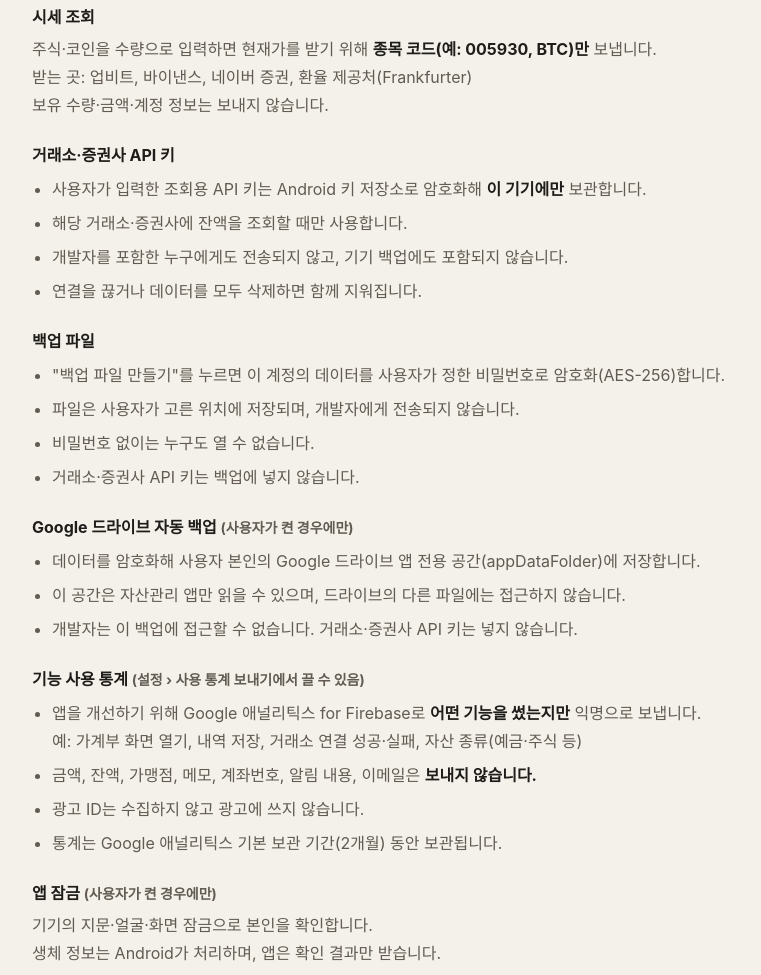
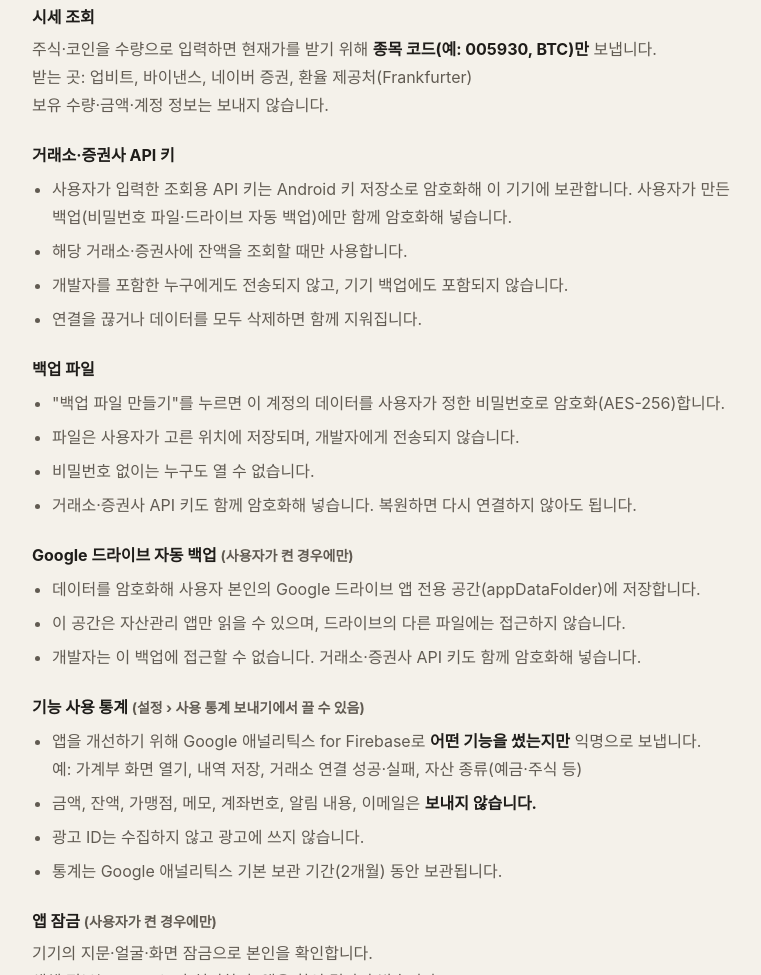
Before and after one commit to jeonjonghyeok/assethub-privacy, a plain HTML site: page index.html in a window 1280 px wide. Shown: the part 1798-2773 px from the top of the page, without its empty margins (248-1009 px from the left). Drawn offline with Linux system fonts and the light colour scheme.

Commit message:
백업에 연동 키 포함 안내
Co-Authored-By: Claude Opus 5.5 <noreply@anthropic.com>

```diff
--- a/index.html
+++ b/index.html
@@ -117,7 +117,7 @@
   <div class="item">
     <h3>거래소·증권사 API 키</h3>
     <ul>
-      <li>사용자가 입력한 조회용 API 키는 Android 키 저장소로 암호화해 <strong>이 기기에만</strong> 보관합니다.</li>
+      <li>사용자가 입력한 조회용 API 키는 Android 키 저장소로 암호화해 이 기기에 보관합니다. 사용자가 만든 백업(비밀번호 파일·드라이브 자동 백업)에만 함께 암호화해 넣습니다.</li>
       <li>해당 거래소·증권사에 잔액을 조회할 때만 사용합니다.</li>
       <li>개발자를 포함한 누구에게도 전송되지 않고, 기기 백업에도 포함되지 않습니다.</li>
       <li>연결을 끊거나 데이터를 모두 삭제하면 함께 지워집니다.</li>
@@ -130,7 +130,7 @@
       <li>"백업 파일 만들기"를 누르면 이 계정의 데이터를 사용자가 정한 비밀번호로 암호화(AES-256)합니다.</li>
       <li>파일은 사용자가 고른 위치에 저장되며, 개발자에게 전송되지 않습니다.</li>
       <li>비밀번호 없이는 누구도 열 수 없습니다.</li>
-      <li>거래소·증권사 API 키는 백업에 넣지 않습니다.</li>
+      <li>거래소·증권사 API 키도 함께 암호화해 넣습니다. 복원하면 다시 연결하지 않아도 됩니다.</li>
     </ul>
   </div>
 
@@ -139,7 +139,7 @@
     <ul>
       <li>데이터를 암호화해 사용자 본인의 Google 드라이브 앱 전용 공간(appDataFolder)에 저장합니다.</li>
       <li>이 공간은 자산관리 앱만 읽을 수 있으며, 드라이브의 다른 파일에는 접근하지 않습니다.</li>
-      <li>개발자는 이 백업에 접근할 수 없습니다. 거래소·증권사 API 키는 넣지 않습니다.</li>
+      <li>개발자는 이 백업에 접근할 수 없습니다. 거래소·증권사 API 키도 함께 암호화해 넣습니다.</li>
     </ul>
   </div>
 
```
Also changed, not shown: guide.html (+1 -1 lines).
